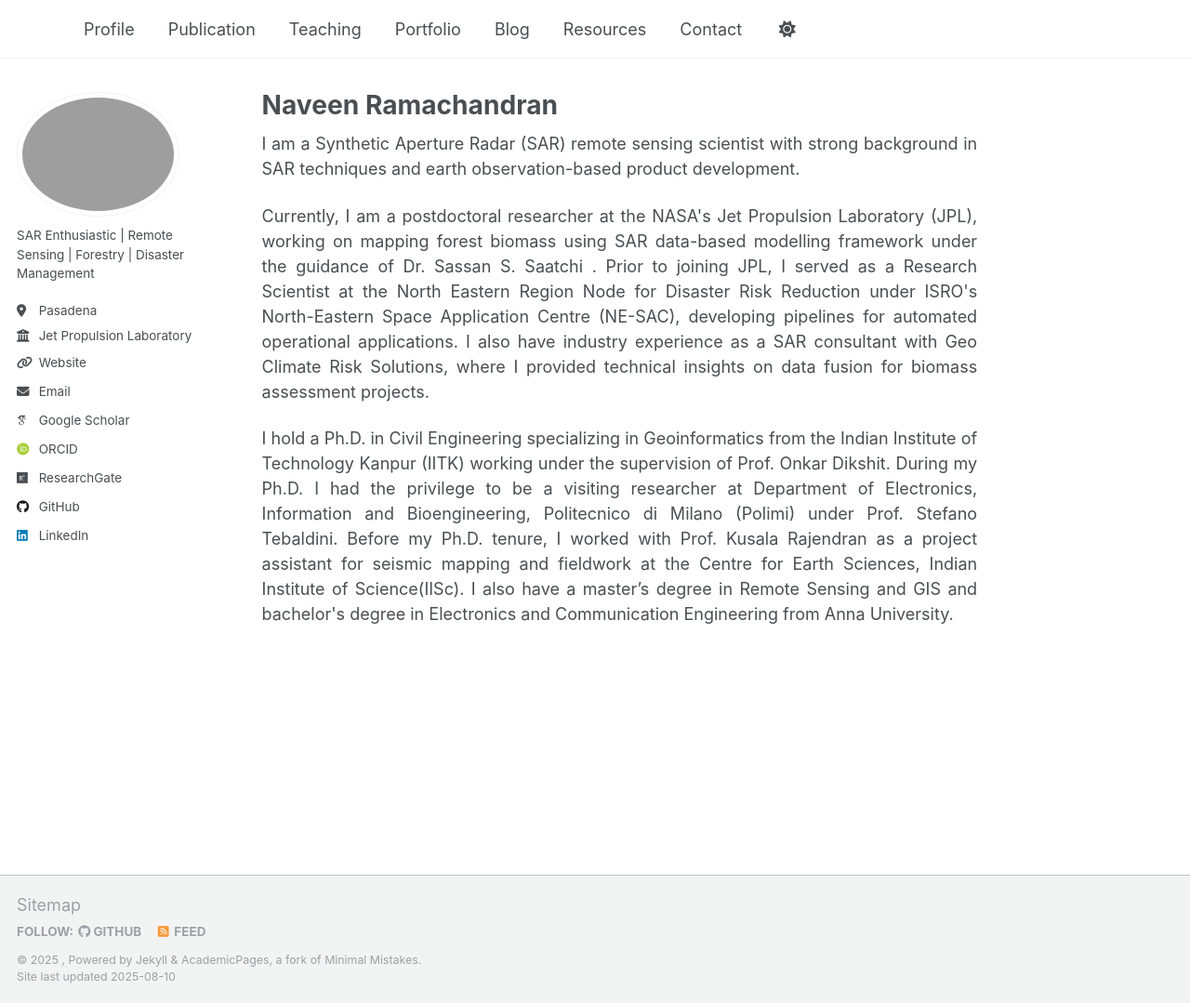
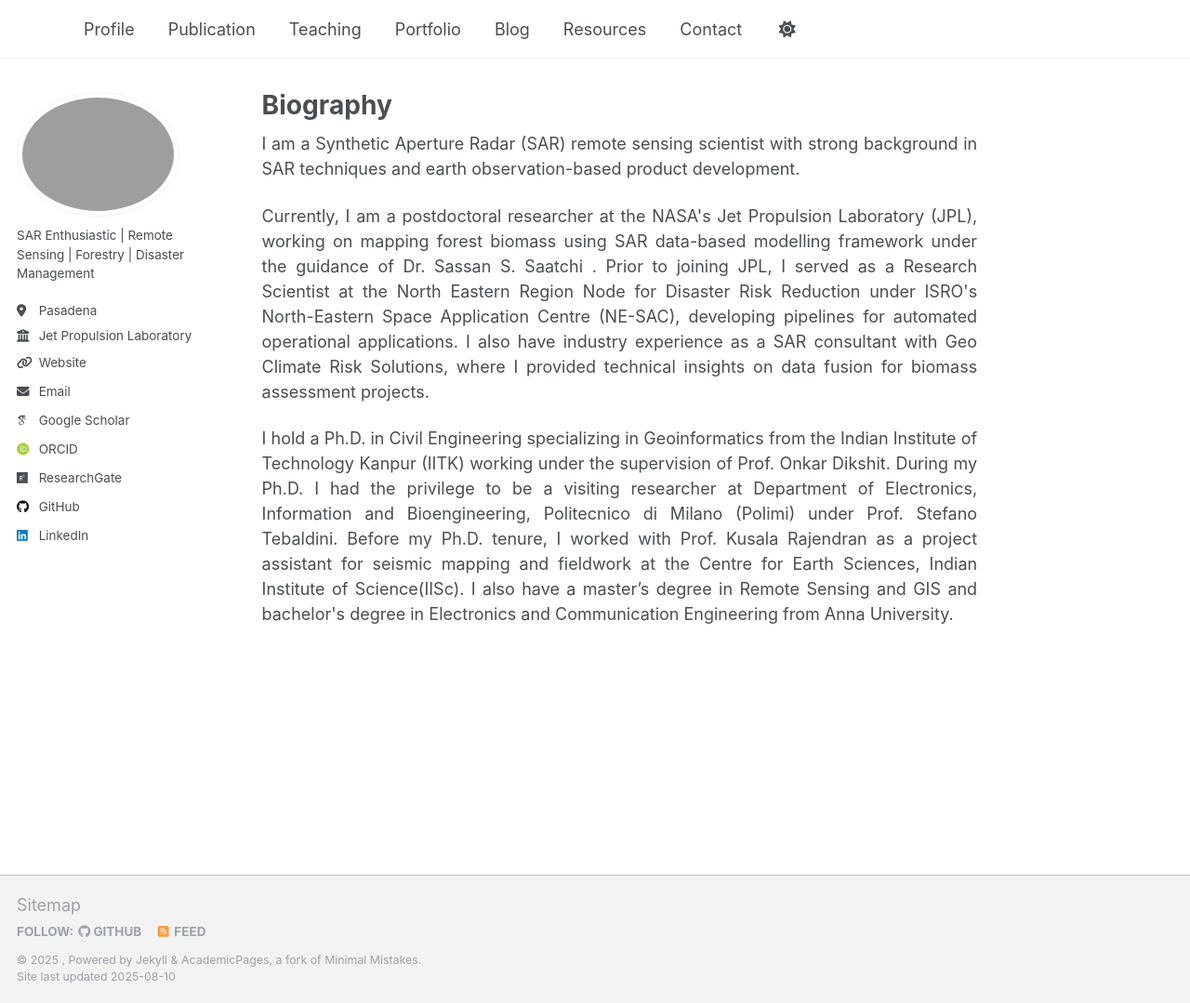
Before and after one commit to praramb/praramb.github.io, a Jekyll site: the page built from _pages/about.md, in a window 1280 px wide and 1079 px high. Shown: the whole window at 93% size. Built offline with Jekyll 4.4.1, drawn with Linux system fonts in a browser that asks for light colours; some web fonts are replaced; a script that is not in the unit is left out.

Commit message:
profile
update

```diff
--- a/_pages/about.md
+++ b/_pages/about.md
@@ -1,6 +1,6 @@
 ---
 permalink: /
-title: "Naveen Ramachandran"
+title: "Biography"
 author_profile: true
 redirect_from:
   - /about/
```
Also changed, not shown: images/profile.jpg (deleted), images/profile.png.
